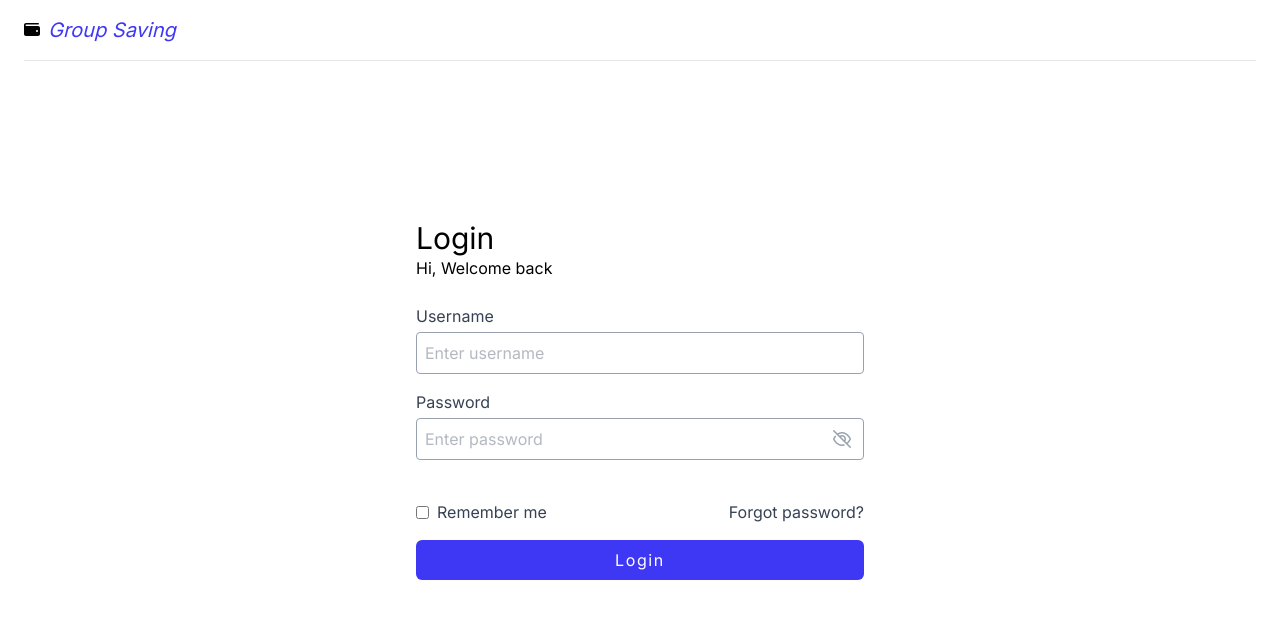
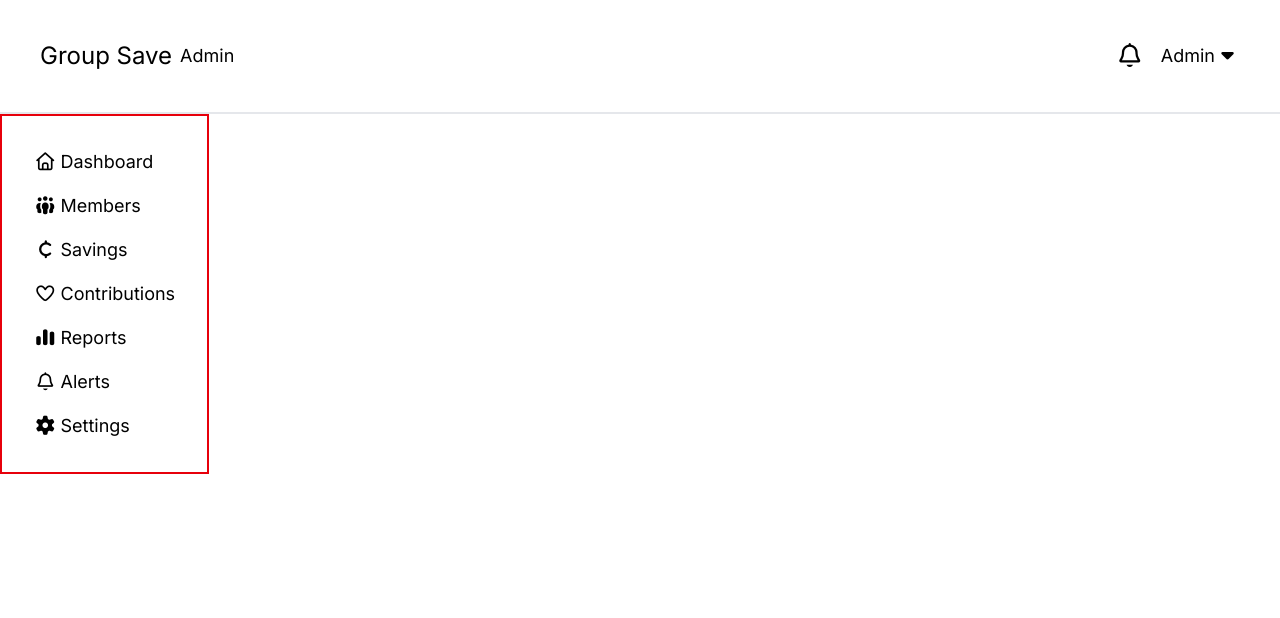
Before and after one commit to charliesumalag/group-saving-management-system-new, a React (Vite) app: page / in a window 1280 px wide. Shown: the top 618 px of the page. Built offline with nearby package versions, Linux system fonts and the light colour scheme.

Commit message:
sidebar and sidebar positioning

```diff
--- a/src/App.jsx
+++ b/src/App.jsx
@@ -1,10 +1,11 @@
 import React from 'react';
-import Login from './pages/Login';
+import Login from './pages/auth/Login';
+import AdminDashboard from './pages/admin/DashboardPage';
 
 const App = () => {
   return (
     <>
-      <Login />
+      <AdminDashboard />
     </>
   )
 }
--- /dev/null
+++ b/src/components/layout/Navbar.jsx
@@ -0,0 +1,19 @@
+import React from 'react'
+
+const Navbar = () => {
+  return (
+    <ul className='flex h-full p-10 border-b-2 border-gray-200 items-center gap-2'>
+        <li className='text-2xl'>Group Save</li>
+        <li className='text-lg'>Admin</li>
+        <li className='ml-auto flex items-center '>
+            <div className='flex gap-4 items-center' >
+                <span><i className="fa-regular fa-bell text-2xl cursor-pointer"></i></span>
+                <span className='text-lg'>Admin</span>
+            </div>
+            <span><i className="fa-solid fa-caret-down text-xl cursor-pointer"></i></span>
+        </li>
+    </ul>
+  )
+}
+
+export default Navbar
--- /dev/null
+++ b/src/components/layout/Sidebar.jsx
@@ -0,0 +1,39 @@
+import React from 'react'
+
+const Sidebar = () => {
+  return (
+    <ul className='h-full text-lg p-8 flex flex-col gap-4 border-2 border-red-600 max-w-sm'>
+        <li className='flex items-center gap-1 cursor-pointer'>
+            <span><i className="fa-regular fa-house"></i></span>
+            <span className=''>Dashboard</span>
+        </li>
+        <li className='flex items-center gap-1 cursor-pointer'>
+            <span><i className="fa-solid fa-people-group"></i></span>
+            <span>Members</span>
+        </li>
+        <li className='flex items-center gap-1 cursor-pointer'>
+            <span><i className="fa-solid fa-cent-sign"></i></span>
+            <span>Savings</span>
+        </li>
+         <li className='flex items-center gap-1 cursor-pointer'>
+            <span><i class="fa-regular fa-heart"></i></span>
+            <span>Contributions</span>
+        </li>
+        <li className='flex items-center gap-1 cursor-pointer'>
+            <span><i class="fa-solid fa-chart-simple"></i></span>
+            <span>Reports</span>
+        </li>
+        <li className='flex items-center gap-1 cursor-pointer'>
+            <span><i className="fa-regular fa-bell"></i></span>
+            <span>Alerts</span>
+        </li>
+        <li className='flex items-center gap-1 cursor-pointer mt-auto'>
+            <span><i class="fa-solid fa-gear"></i></span>
+            <span>Settings</span>
+        </li>
+
+    </ul>
+  )
+}
+
+export default Sidebar
--- /dev/null
+++ b/src/pages/admin/DashboardPage.jsx
@@ -0,0 +1,18 @@
+import React from 'react';
+import Navbar from '../../components/layout/Navbar';
+import Sidebar from '../../components/layout/Sidebar';
+
+const DashboardPage = () => {
+  return (
+    <div className='min-h-screen flex flex-col'>
+      <nav>
+        <Navbar />
+      </nav>
+      <div className='flex flex-1'>
+        <Sidebar />
+      </div>
+    </div>
+  )
+}
+
+export default DashboardPage
```
Also changed, not shown: src/pages/auth/Login.jsx (renamed from src/pages/Login.jsx).
